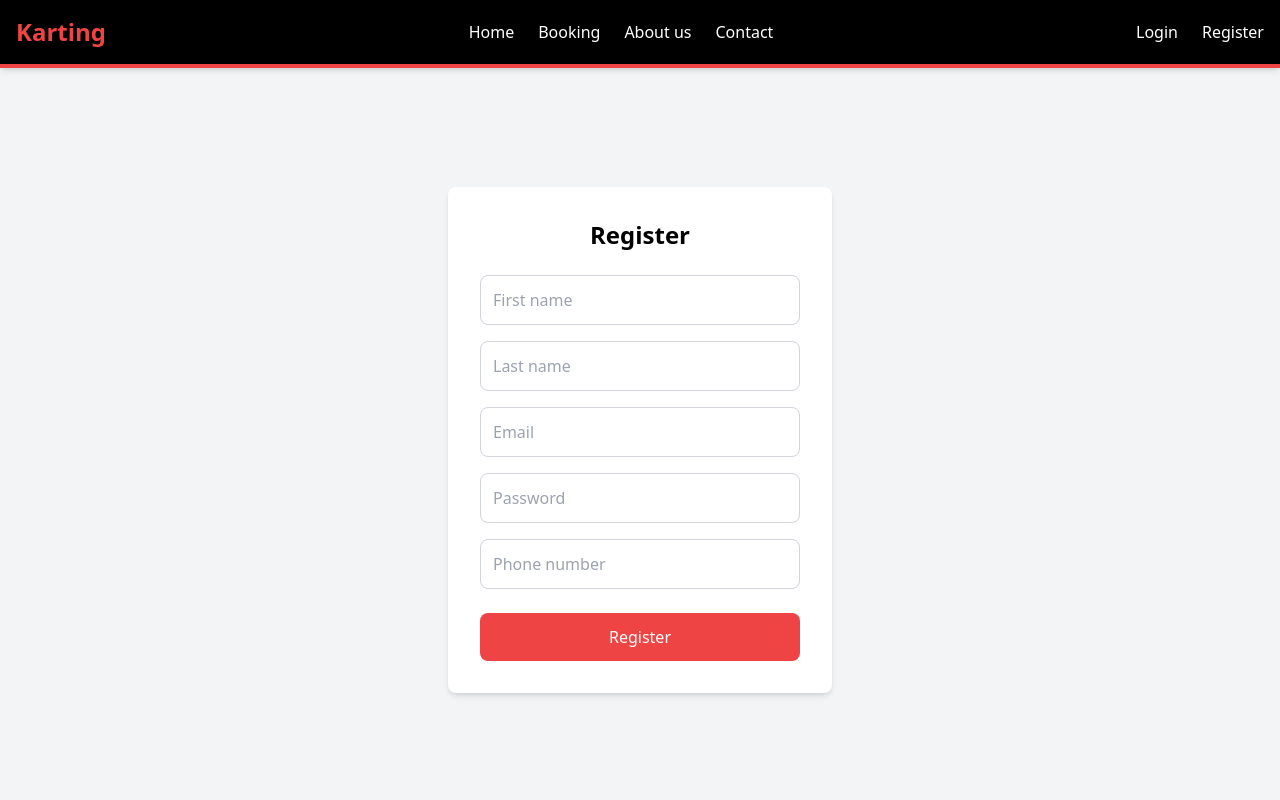
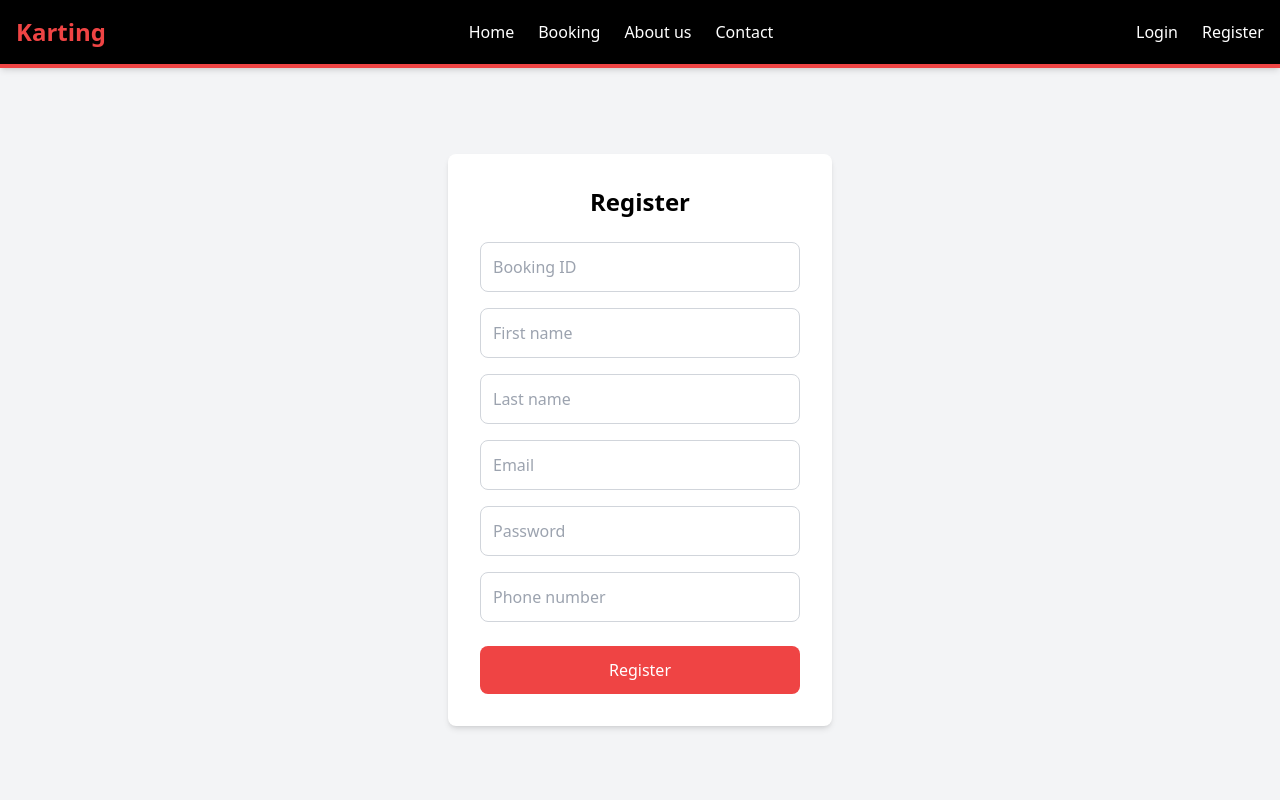
Before and after one commit to Allertvdw/KartApp-FE, a React (Vite) app in the folder kart-app-fe/: page /register in a window 1280 px wide. Shown: the top 800 px of the page. Built offline with nearby package versions, Linux system fonts and the light colour scheme; the HTML template or start-up script is replaced by a standard one.

Commit message:
Adjusted for new register endpoint

```diff
--- a/kart-app-fe/src/components/auth/RegisterForm.jsx
+++ b/kart-app-fe/src/components/auth/RegisterForm.jsx
@@ -3,6 +3,7 @@
 import ToastNotification from "../notifications/ToastNotification";
 
 export default function RegisterForm() {
+  const [bookingId, setBookingId] = useState(null);
   const [firstName, setFirstName] = useState("");
   const [lastName, setLastName] = useState("");
   const [email, setEmail] = useState("");
@@ -17,19 +18,23 @@
 
   const registerRequest = async () => {
     try {
-      const response = await fetch("https://localhost:7197/api/User/register", {
+      const response = await fetch(
+        "https://localhost:7197/api/Booking/register-and-link-booking",
+        {
           method: "POST",
           headers: {
             "Content-Type": "application/json",
           },
           body: JSON.stringify({
+            bookingId: bookingId,
             firstName: firstName,
             lastName: lastName,
             email: email,
             password: password,
             phoneNumber: phoneNumber,
           }),
-      });
+        }
+      );
 
       if (!response.ok) {
         const errorData = await response.json();
@@ -42,7 +47,7 @@
         return;
       }
 
-      ToastNotification("success", "Registration successful.");
+      ToastNotification("success", "Checked in and registration successful.");
       navigate("/login");
     } catch (error) {
       console.error("Error during registration: ", error);
@@ -58,6 +63,15 @@
       >
         <h1 className="text-2xl font-bold text-center mb-6">Register</h1>
         <div className="inputs space-y-4">
+          <div className="bookingId">
+            <input
+              value={bookingId}
+              onChange={(e) => setBookingId(e.target.value)}
+              type="id"
+              placeholder="Booking ID"
+              className="w-full p-3 border border-gray-300 rounded-lg focus:outline-none focus:ring-2 focus:ring-red-500"
+            />
+          </div>
           <div className="firstName">
             <input
               value={firstName}
```
Lines whose indentation alone changed are shown as unchanged.
